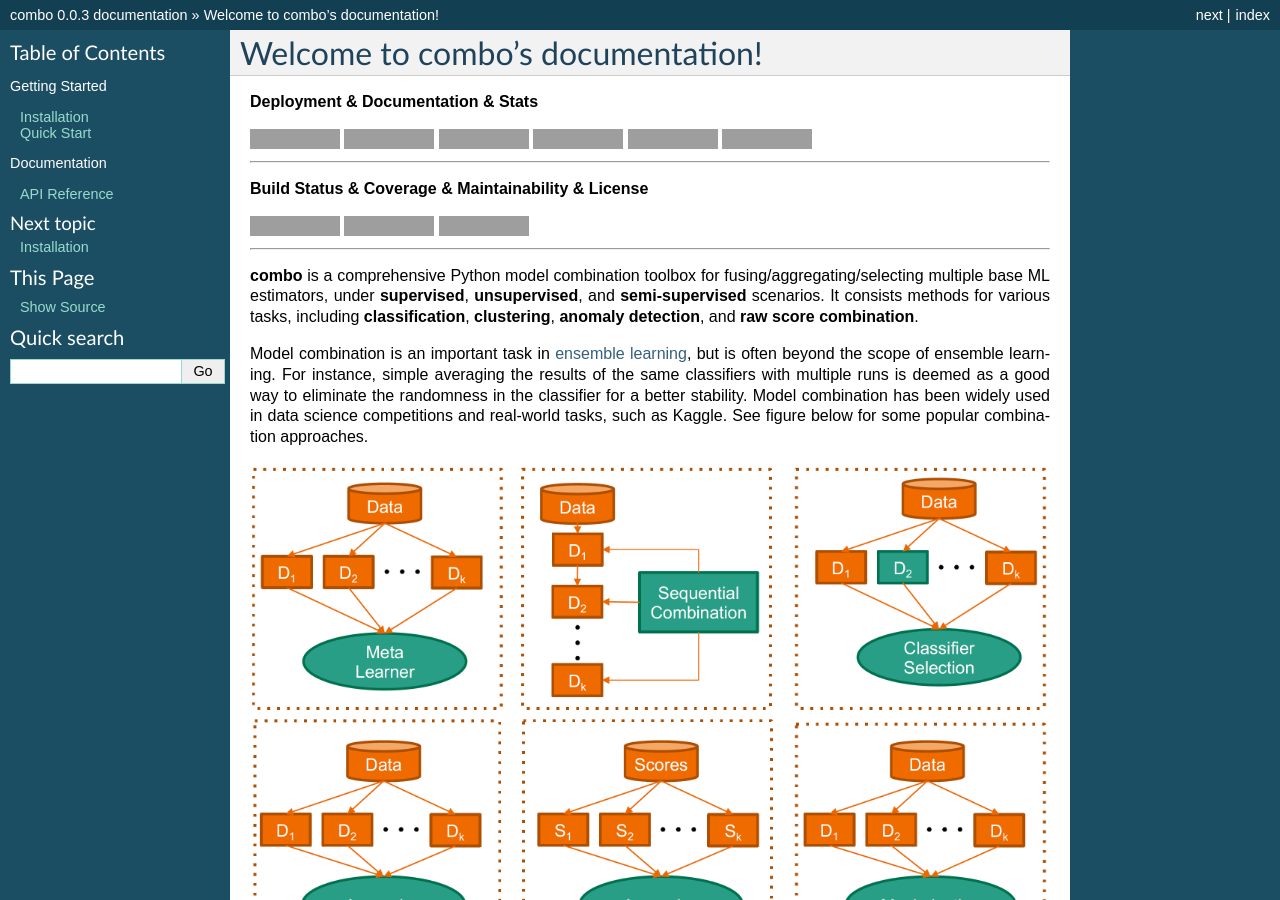
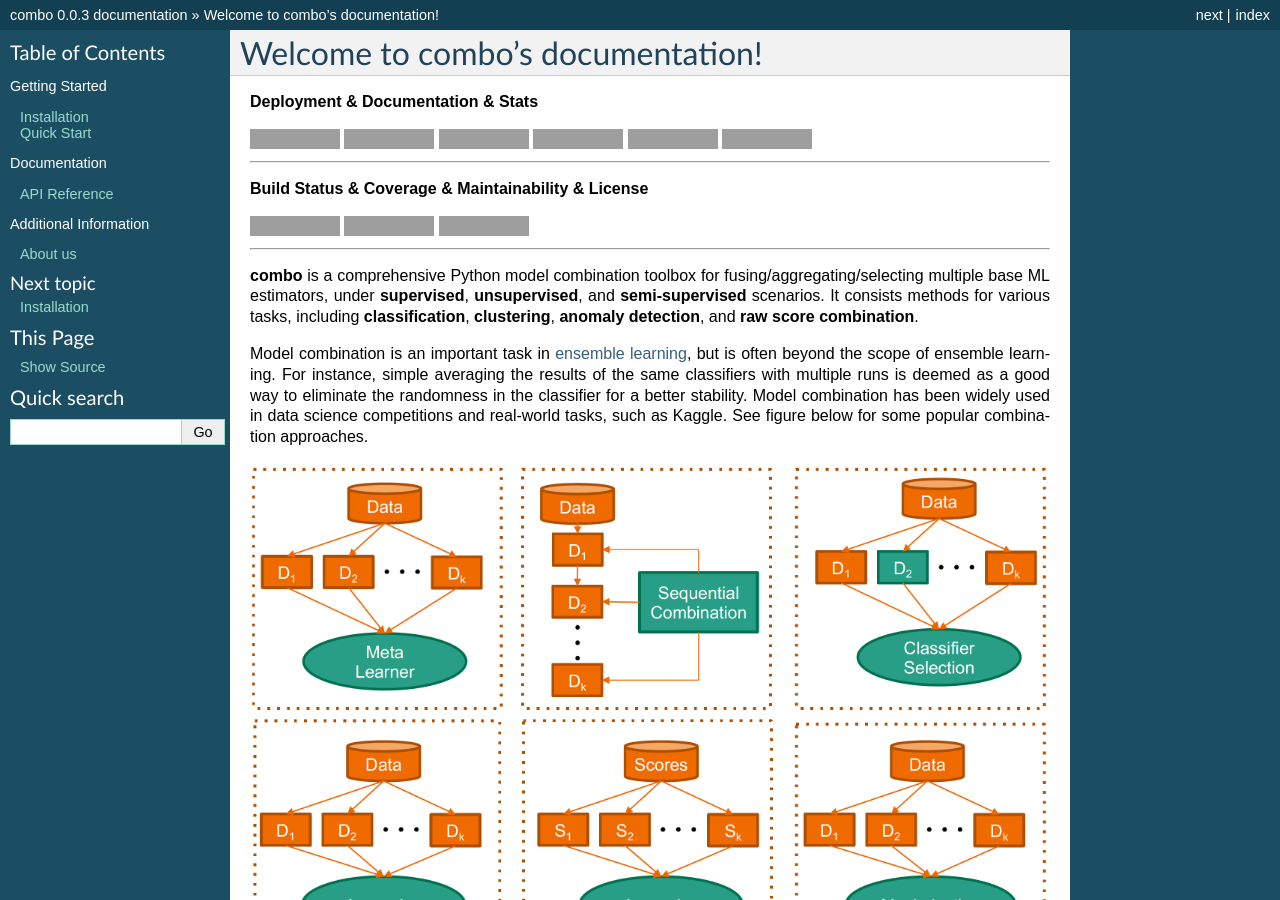
Before and after one commit to yzhao062/combo, a Sphinx documentation site: the page built from docs/index.rst, in a window 1280 px wide and 900 px high, cut to the strip 0-900 px from the top of the window. Built offline with Sphinx 7.4.7, drawn with Linux system fonts in a browser that asks for light colours; formulas are drawn with MathJax 3; cross-references to code outside the pages are shown as plain code; grey boxes are pictures that could not be loaded.

Commit message:
update documentation

```diff
--- a/docs/index.rst
+++ b/docs/index.rst
@@ -155,7 +155,6 @@ for suggestions and ideas.
    :hidden:
    :caption: Getting Started
 
-
    install
    example
 
@@ -166,6 +165,13 @@ for suggestions and ideas.
    :caption: Documentation
 
    combo
+
+.. toctree::
+   :maxdepth: 2
+   :hidden:
+   :caption: Additional Information
+
+   about
 
 
 ----
```
Also changed, not shown: docs/about.rst (added, +8 -0 lines).
